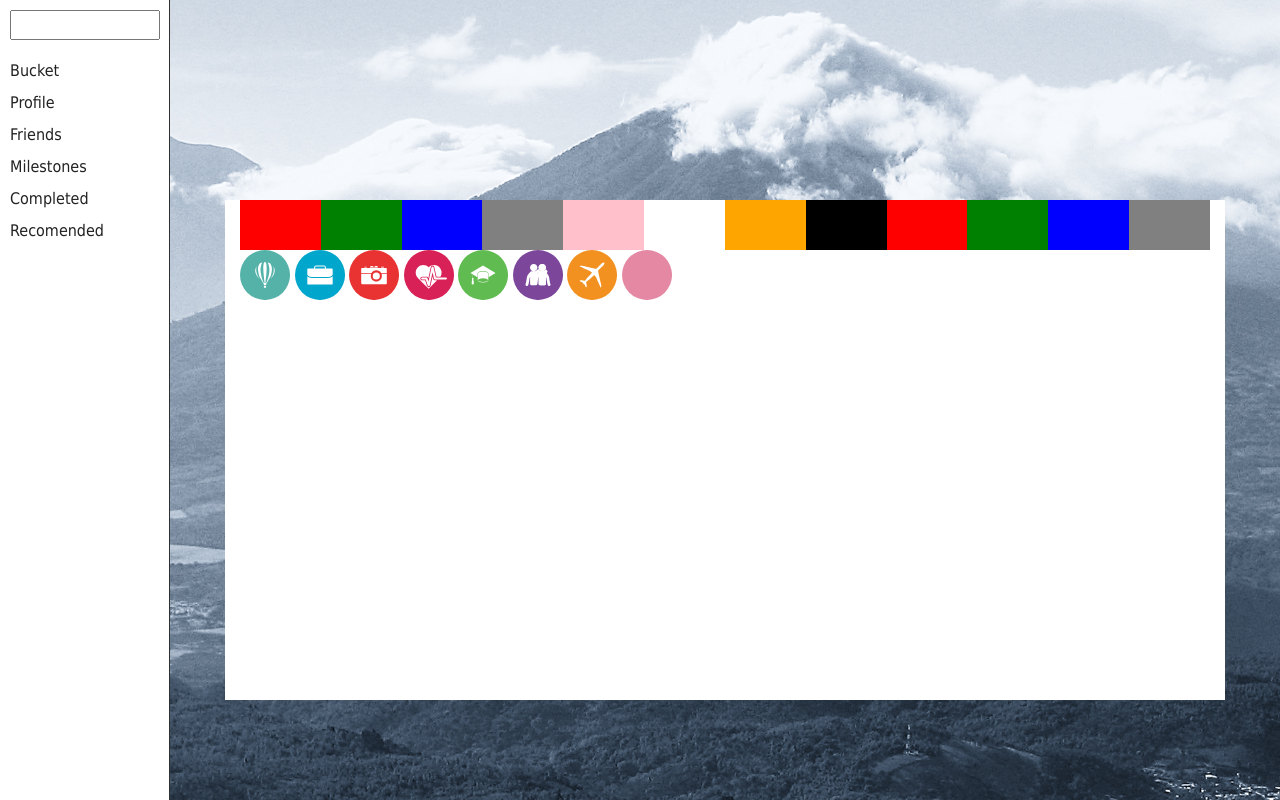
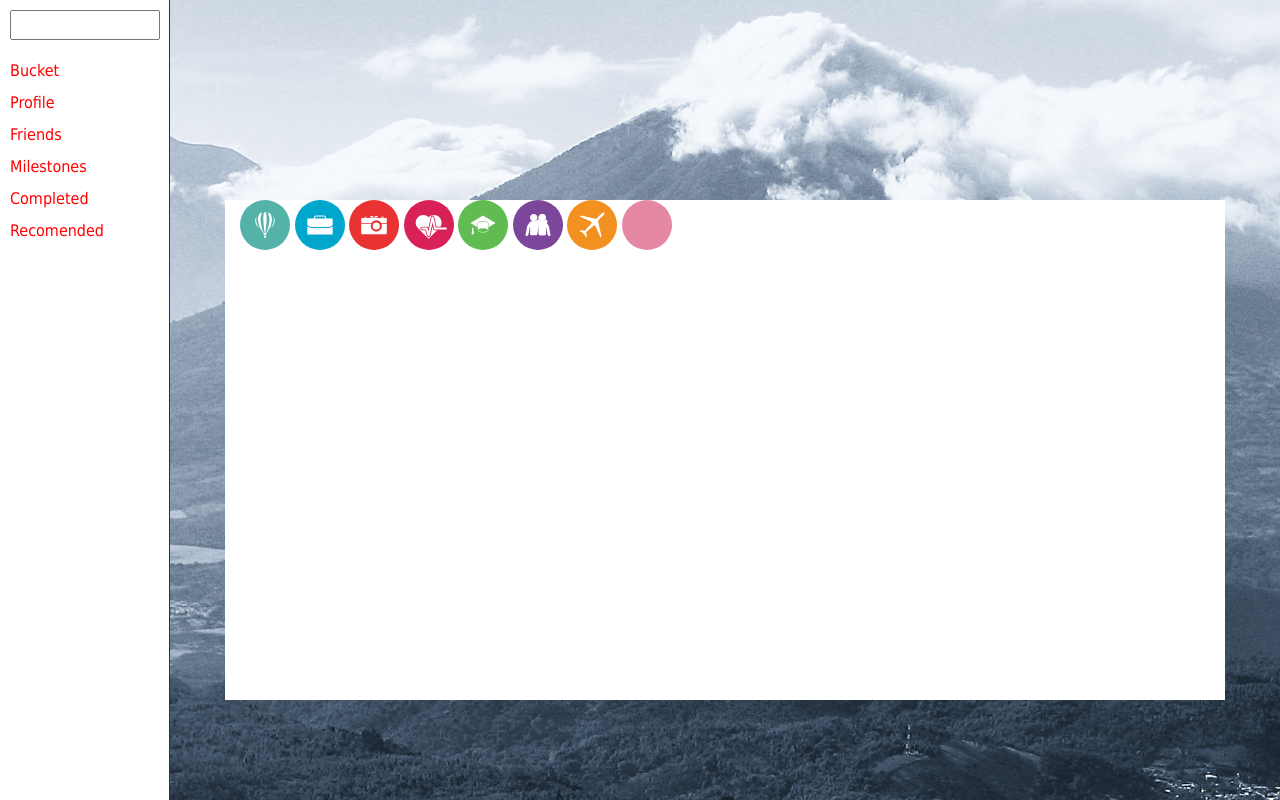
Before and after one commit to NinjaGrisen/buck, a PHP site: page / in a window 1280 px wide. Run offline with PHP 8.4, Linux system fonts and the light colour scheme; style sheets or scripts are compiled from the project's sources; some libraries are stand-ins or nearby versions.

Commit message:
Start av Less array
Array för kategorierna

```diff
--- a/includes/head.php
+++ b/includes/head.php
@@ -4,7 +4,8 @@
 	<title></title>
 	<link rel="stylesheet" type="text/css" href="style/foundation.min.css" />
 	<link rel="stylesheet" type="text/css" href="style/normalize.css" />
-	<link rel="stylesheet" type="text/css" href="style/fondation-change.less" />
+	<link rel="stylesheet/less" type="text/css" href="style/fondation-change.less" />
+	<link rel="stylesheet/less" type="text/css" href="style/includes/array.less" />
 	<link rel="stylesheet/less" type="text/css" href="style/main.less" />
 	<script type="text/javascript" src="js/vendor/jquery.js"></script>
 	<script type="text/javascript" src="js/vendor/modernizr.js"></script>
--- a/index.php
+++ b/index.php
@@ -20,18 +20,18 @@ include("includes/head.php");
 <div id="content">
 	<div class="row">
 		<div class="larger-12 columns bucket">
-			<div class="large-1 medium-1 columns colors"></div>
-			<div class="large-1 medium-1 columns colors"></div>
-			<div class="large-1 medium-1 columns colors"></div>
-			<div class="large-1 medium-1 columns colors"></div>
-			<div class="large-1 medium-1 columns colors"></div>
-			<div class="large-1 medium-1 columns colors"></div>
-			<div class="large-1 medium-1 columns colors"></div>
-			<div class="large-1 medium-1 columns colors"></div>
-			<div class="large-1 medium-1 columns colors"></div>
-			<div class="large-1 medium-1 columns colors"></div>
-			<div class="large-1 medium-1 columns colors"></div>
-			<div class="large-1 medium-1 columns colors"></div>
+			<div class="large-1 medium-1 columns icon travel"></div>
+			<div class="large-1 medium-1 columns icon adventure"></div>
+			<div class="large-1 medium-1 columns icon exp"></div>
+			<div class="large-1 medium-1 columns icon learning"></div>
+			<div class="large-1 medium-1 columns icon career"></div>
+			<div class="large-1 medium-1 columns icon health"></div>
+			<div class="large-1 medium-1 columns icon relation"></div>
+			<div class="large-1 medium-1 columns icon finance"></div>
+			<div class="large-1 medium-1 columns icon self-imp"></div>
+			<div class="large-1 medium-1 columns icon milestone"></div>
+			<div class="large-1 medium-1 columns icon lifegoals"></div>
+			<div class="large-1 medium-1 columns icon other"></div>
 
 			<img src="img/adventure.svg"/>
 			<img src="img/career.svg"/>
--- /dev/null
+++ b/style/includes/array.less
@@ -0,0 +1,38 @@
+
+// ............................................................
+// .for
+
+.for(@i, @n) {.-each(@i)}
+.for(@n)     when (isnumber(@n)) {.for(1, @n)}
+.for(@i, @n) when not (@i = @n)  {
+    .for((@i + (@n - @i) / abs(@n - @i)), @n);
+}
+
+// ............................................................
+// .for-each
+
+.for(@array)   when (default()) {.for-impl_(length(@array))}
+.for-impl_(@i) when (@i > 1)    {.for-impl_((@i - 1))}
+.for-impl_(@i) when (@i > 0)    {.-each(extract(@array, @i))}
+
+
+
+@green: green;
+@red: red;
+@blue: url('http://placehold.it/50x50') red;
+
+// Import already done in options
+// @import "for";
+@colors: 'green', 'red', 'blue';
+.color{
+  display: inline-block;
+  height:50px;
+  width:300px;
+  border: 1px solid;
+  .for(@colors); .-each(@color) {
+    @name: e(@color);
+    &.@{name} {
+      background: @@name no-repeat center;
+    }
+  }
+}
--- a/style/main.less
+++ b/style/main.less
@@ -1,4 +1,11 @@
 /*http://lesscss.org/features/*/
+
+@import "http://cdnjs.cloudflare.com/ajax/libs/highlight.js/8.2/styles/default.min.css";
+@import "test.css";
+
+
+
+
 /**
  * Style with LESS.
  */
@@ -248,54 +255,7 @@ tfoot{font-style:italic;}
   height: 500px;
   margin-top: 200px;
 
-  .colors:nth-child(1){
-    background: red;
-    height: 50px;
-  }
-  .colors:nth-child(2){
-    background: green;
-    height: 50px;
-  }
-  .colors:nth-child(3){
-    background: blue;
-    height: 50px;
-  }
-  .colors:nth-child(4){
-    background: gray;
-    height: 50px;
-  }
-  .colors:nth-child(5){
-    background: pink;
-    height: 50px;
-  }
-  .colors:nth-child(6){
-    background: white;
-    height: 50px;
-  }
-  .colors:nth-child(7){
-    background: orange;
-    height: 50px;
-  }
-  .colors:nth-child(8){
-    background: black;
-    height: 50px;
-  }
-  .colors:nth-child(9){
-    background: red;
-    height: 50px;
-  }
-  .colors:nth-child(10){
-    background: green;
-    height: 50px;
-  }
-  .colors:nth-child(11){
-    background: blue;
-    height: 50px;
-  }
-  .colors:nth-child(12){
-    background: gray;
-    height: 50px;
-  }
+
   img{
     width: 50px;
   }
--- /dev/null
+++ b/style/test.css
@@ -0,0 +1,7 @@
+body{
+	background: red;
+}
+
+ul li{
+	color: red;
+}
```
